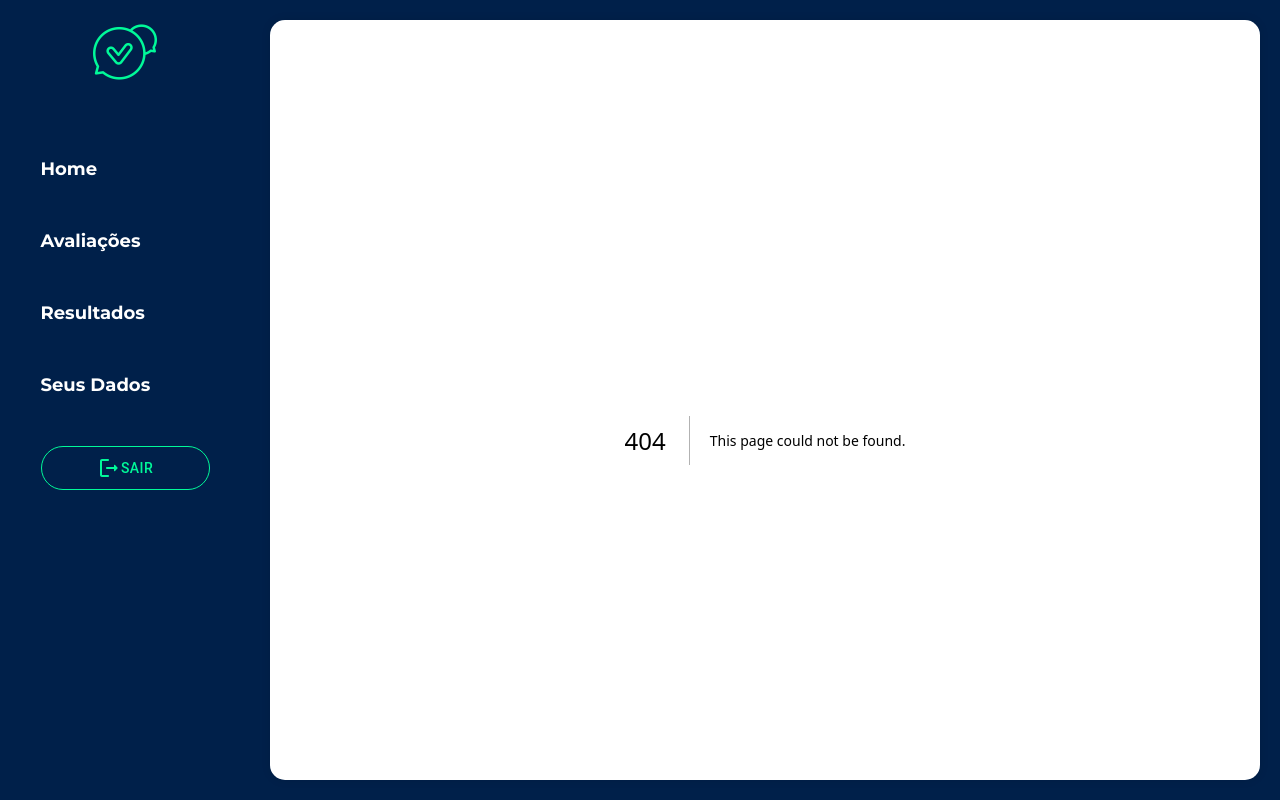
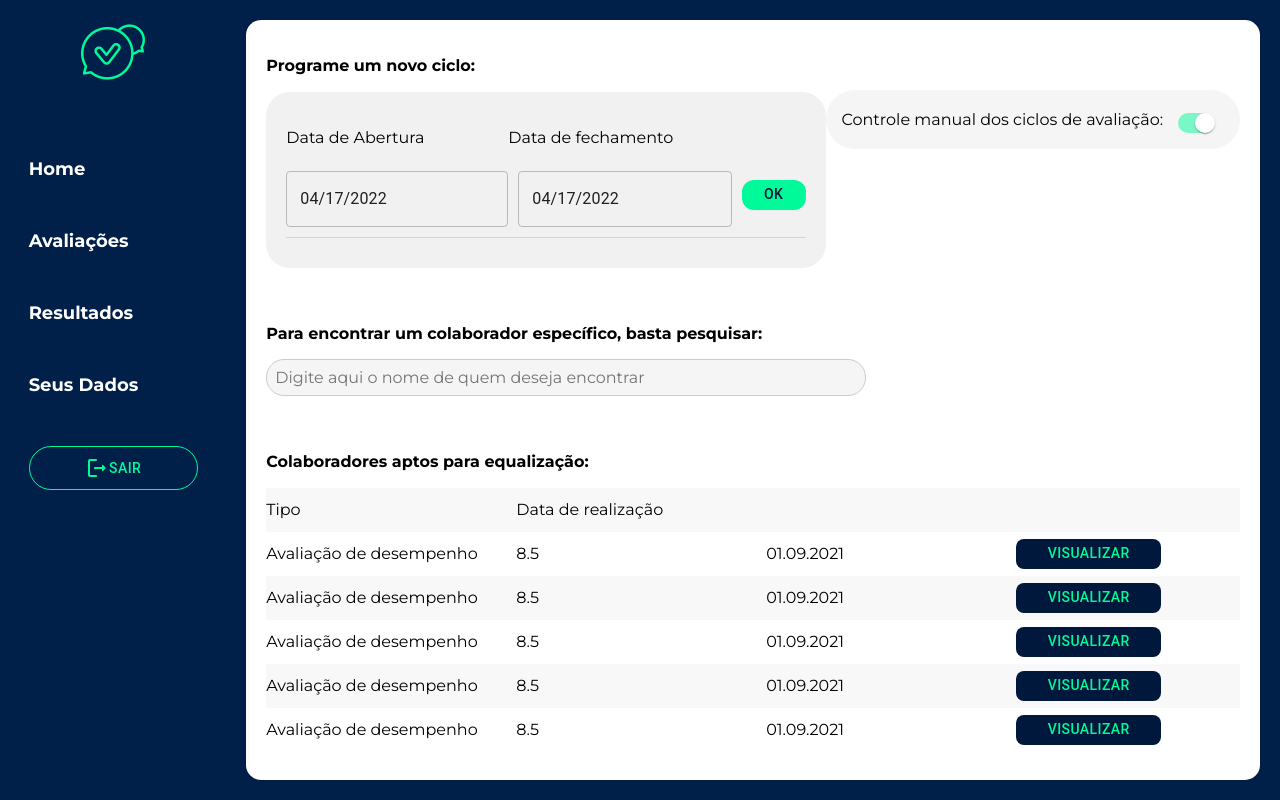
Before and after one commit to Rocket-Lab-Grupo-4/Projeto-Rocket, a Next.js app: page /painelControle/1 in a window 1280 px wide. Before the commit this address had no page. Built offline with nearby package versions, Linux system fonts and the light colour scheme.

Commit message:
feat/controlPanel: structure

```diff
--- a/package.json
+++ b/package.json
@@ -13,9 +13,11 @@
     "@emotion/styled": "^11.11.5",
     "@mui/icons-material": "^5.15.20",
     "@mui/material": "^5.15.19",
+    "@mui/x-date-pickers": "^7.7.1",
     "@prisma/client": "^5.15.1",
     "@types/pdfmake": "^0.2.9",
     "axios": "^1.7.2",
+    "dayjs": "^1.11.11",
     "mui": "^0.0.1",
     "next": "14.2.3",
     "pdfmake": "^0.2.10",
--- /dev/null
+++ b/src/app/(general)/painelControle/[id]/page.tsx
@@ -0,0 +1,109 @@
+"use client";
+import { useEffect, useState } from "react";
+import styles from "./panelControl.module.scss";
+import NewCicle from "@/app/components/newCicleCard/newCicle";
+import ControlledSwitches from "@/app/components/switch/switch";
+import SearchBar from "@/app/components/searchBar/searchBar";
+import { BlueButton } from "@/app/components/buttons/button";
+import { formatDate } from "@/utils/formatDate";
+
+interface Avaliation {
+  name: string;
+  media: number;
+  dateConcluded: string;
+}
+
+const avaliations: Avaliation[] = [
+  {
+    name: "Avaliação de desempenho",
+    media: 8.5,
+    dateConcluded: "2021-09-01",
+  },
+  {
+    name: "Avaliação de desempenho",
+    media: 8.5,
+    dateConcluded: "2021-09-01",
+  },
+  {
+    name: "Avaliação de desempenho",
+    media: 8.5,
+    dateConcluded: "2021-09-01",
+  },
+  {
+    name: "Avaliação de desempenho",
+    media: 8.5,
+    dateConcluded: "2021-09-01",
+  },
+  {
+    name: "Avaliação de desempenho",
+    media: 8.5,
+    dateConcluded: "2021-09-01",
+  },
+];
+
+function ControlPanel() {
+  const [checked, setChecked] = useState(true);
+
+  const handleChange = (checked: boolean) => {
+    setChecked(checked);
+  };
+
+  useEffect(() => {
+    console.log(checked);
+  }, [checked]);
+
+  return (
+    <div className={styles.container}>
+      <div className={styles.sectionOne}>
+        <div>
+          <p className={styles.title}>Programe um novo ciclo:</p>
+          <NewCicle programatedCicle={[]} />
+        </div>
+        <div className={styles.containerSwitch}>
+          <p>Controle manual dos ciclos de avaliação:</p>
+          <ControlledSwitches getValues={handleChange} />
+        </div>
+      </div>
+      <div>
+        <p className={styles.title}>
+          Para encontrar um colaborador específico, basta pesquisar:
+        </p>
+        <SearchBar onSearch={() => {}} />
+      </div>
+
+      <div>
+        <p className={styles.title}>Colaboradores aptos para equalização:</p>
+        <div className={styles.lineGrey}>
+          <p className={`${styles.subtitle} ${styles.width}`}>Tipo</p>
+          <p className={`${styles.subtitle} ${styles.width}`}>
+            Data de realização
+          </p>
+        </div>
+        {avaliations.map((avaliation, index) => (
+          <div
+            key={index}
+            className={index % 2 === 0 ? styles.lineWhite : styles.lineGrey}
+          >
+            <p className={styles.width}>{avaliation.name}</p>
+            <p className={styles.width}>{avaliation.media}</p>
+            <p className={styles.width}>
+              {formatDate(avaliation.dateConcluded ?? "")}
+            </p>
+            <div className={styles.buttonsContainer}>
+              <BlueButton
+                width="145px"
+                height="30px"
+                borderRadius="8px"
+                onClick={() => {}}
+              >
+                Visualizar
+              </BlueButton>
+            </div>
+          </div>
+        ))}
+      </div>
+    </div>
+  );
+}
+
+export default ControlPanel;
--- /dev/null
+++ b/src/app/(general)/painelControle/[id]/panelControl.module.scss
@@ -0,0 +1,81 @@
+.container {
+  display: flex;
+  flex-direction: column;
+  gap: 40px;
+
+  height: fit-content;
+
+}
+
+.sectionOne {
+  display: flex;
+  flex-direction: row;
+  justify-content: space-between;
+  align-items: flex-start;
+
+  width: 100%;
+  height: fit-content;
+}
+
+.title {
+  font-family: Montserrat;
+  font-size: 16px;
+  font-weight: 600;
+  line-height: 19.5px;
+  color: #000000;
+
+}
+
+.containerSwitch {
+  display: flex;
+  flex-direction: row;
+  justify-content: space-between;
+  align-items: center;
+
+  width: 456px;
+  height: 59px;
+
+  background: #F5F5F5;
+
+  border-radius: 29px;
+
+  padding: 16px;
+  margin-top: 50px;
+}
+
+
+.lineGrey {
+  display: flex;
+  flex-direction: row;
+
+  justify-content: flex-start;
+  align-items: center;
+
+
+  width: 100%;
+  height: 44px;
+  background-color: rgba(248, 248, 248, 1)
+}
+
+.lineWhite {
+  display: flex;
+  flex-direction: row;
+
+
+  justify-content: flex-start;
+  align-items: center;
+
+  width: 100%;
+  height: 44px;
+  background-color: rgba(255, 255, 255, 1);
+}
+
+.width {
+  font-family: Montserrat;
+  font-size: 16px;
+  font-weight: 500;
+  line-height: 19.5px;
+  color: #000;
+
+  width: 250px;
+}
--- /dev/null
+++ b/src/app/components/newCicleCard/newCicle.tsx
@@ -0,0 +1,120 @@
+"use client";
+import React, { useEffect, useState } from "react";
+import styles from "./newcicle.module.scss";
+
+import { Divider, IconButton } from "@mui/material";
+import { DateField } from "@mui/x-date-pickers/DateField";
+
+import dayjs, { Dayjs } from "dayjs";
+import { DemoContainer } from "@mui/x-date-pickers/internals/demo";
+import { LocalizationProvider } from "@mui/x-date-pickers/LocalizationProvider";
+import { AdapterDayjs } from "@mui/x-date-pickers/AdapterDayjs";
+import { GreenButton } from "../buttons/button";
+
+import DeleteOutlinedIcon from "@mui/icons-material/DeleteOutlined";
+import { info } from "console";
+
+interface NewCicleProps {
+  getdate?: (date: string) => void;
+  okClick?: () => void;
+  trashClick?: () => void;
+  programatedCicle: programatedCicleType;
+}
+
+interface programatedCicleType {
+  [index: number]: [string, string];
+}
+
+const programatedCicleList: programatedCicleType = [
+  ["2022-04-17", "2022-04-24"],
+  ["2022-04-25", "2022-05-02"],
+  ["2022-05-03", "2022-05-10"],
+  ["2022-05-11", "2022-05-18"],
+  ["2022-05-19", "2022-05-26"],
+  ["2022-05-27", "2022-06-03"],
+  ["2022-05-27", "2022-06-03"],
+  ["2022-05-27", "2022-06-03"],
+  ["2022-05-27", "2022-06-03"],
+];
+
+function NewCicle({
+  getdate,
+  okClick,
+  trashClick,
+  programatedCicle = programatedCicleList,
+}: NewCicleProps) {
+  const [openDate, setOpenDate] = useState<Dayjs | null>(dayjs("2022-04-17"));
+  const [closeDate, setCloseDate] = useState<Dayjs | null>(dayjs("2022-04-17"));
+
+  useEffect(() => {
+    if (openDate && closeDate) {
+      getdate &&
+        getdate(
+          `${openDate.format("YYYY-MM-DD")} até ${closeDate.format(
+            "YYYY-MM-DD"
+          )}`
+        );
+
+      console.log(closeDate.format("YYYY-MM-DD"));
+    }
+  }, [openDate, closeDate]);
+
+  return (
+    <div className={styles.card}>
+      <div className={styles.subDivision}>
+        <div>
+          <p>Data de Abertura</p>
+          <LocalizationProvider dateAdapter={AdapterDayjs}>
+            <DemoContainer components={["DateField"]}>
+              <DateField
+                value={openDate}
+                onChange={(newValue) => setOpenDate(newValue)}
+              />
+            </DemoContainer>
+          </LocalizationProvider>
+        </div>
+
+        <div>
+          <p>Data de fechamento</p>
+          <div className={styles.inLine}>
+            <LocalizationProvider dateAdapter={AdapterDayjs}>
+              <DemoContainer components={["DateField"]}>
+                <DateField
+                  value={closeDate}
+                  onChange={(newValue) => setCloseDate(newValue)}
+                />
+              </DemoContainer>
+            </LocalizationProvider>
+            <GreenButton
+              width="50px"
+              height="30px"
+              borderRadius="12px"
+              onClick={okClick}
+            >
+              Ok
+            </GreenButton>
+          </div>
+        </div>
+      </div>
+
+      <Divider />
+
+      <div className={styles.listCicle}>
+        {programatedCicle.map((cicle, index) => {
+          return (
+            <div key={index} className={styles.cicles}>
+              <p>
+                Ciclo programado: {cicle[0]} até {cicle[1]}
+              </p>
+              <IconButton aria-label="delete" onClick={trashClick}>
+                <DeleteOutlinedIcon />
+              </IconButton>
+            </div>
+          );
+        })}
+      </div>
+    </div>
+  );
+}
+
+export default NewCicle;
--- /dev/null
+++ b/src/app/components/newCicleCard/newcicle.module.scss
@@ -0,0 +1,68 @@
+.card {
+  width: fit-content;
+  border-radius: 24px;
+  background-color: #F1F1F1;
+  padding: 20px;
+
+  display: flex;
+  flex-direction: column;
+  gap: 10px;
+}
+
+.subDivision {
+  display: flex;
+  flex-direction: row;
+  align-items: center;
+  justify-content: center;
+}
+
+.inLine {
+  display: flex;
+  flex-direction: row;
+  align-items: center;
+  justify-content: center;
+  gap: 10px;
+  margin-left: 10px;
+}
+
+.dateField {
+  width: 100px;
+  height: 33px;
+  border-radius: 16.5px;
+  background: #FFFFFF;
+}
+
+.text {
+  font-family: Montserrat;
+  font-size: 15px;
+  font-weight: 500;
+  line-height: 18.29px;
+  text-align: left;
+}
+
+.cicles {
+  display: flex ;
+  flex-direction: row;
+  align-items: center;
+  justify-content: center;
+
+  margin-top: 5px;
+  margin-bottom: 5px;
+
+  height: 24px;
+  border-radius: 12px;
+  background-color: #D9D9D9;
+
+  padding: 12px;
+}
+
+.listCicle {
+  display: flex;
+  flex-direction: column;
+  align-items: center;
+  justify-content: center;
+
+  height: fit-content;
+  overflow-y: scroll;
+
+}
--- a/src/app/components/searchBar/searchBar.module.scss
+++ b/src/app/components/searchBar/searchBar.module.scss
@@ -4,8 +4,6 @@
 .searchBar {
   width: 100%;
   max-width: 600px;
-  margin: 0 auto;
-  padding: 1rem;
 }
 
 .searchInput {
@@ -16,5 +14,4 @@
   font-family: "Montserrat", sans-serif;
   background-color: #f5f5f5;
   border-radius: 18px;
-  margin-bottom: 1rem;
 }
--- /dev/null
+++ b/src/app/components/switch/switch.tsx
@@ -0,0 +1,52 @@
+"use client";
+import * as React from "react";
+import Switch from "@mui/material/Switch";
+import { ChangeEvent, useState } from "react";
+
+interface switchProps {
+  getValues: (value: boolean) => void;
+}
+
+export default function ControlledSwitches({ getValues }: switchProps) {
+  const [checked, setChecked] = useState(true);
+
+  const handleChange = (event: ChangeEvent<HTMLInputElement>) => {
+    setChecked(event.target.checked);
+    getValues(event.target.checked);
+  };
+
+  return (
+    <Switch
+      checked={checked}
+      onChange={handleChange}
+      inputProps={{ "aria-label": "controlled" }}
+      sx={{
+        "& .MuiSwitch-switchBase": {
+          marginTop: 0.4,
+
+          color: "white",
+          "&:hover": {
+            backgroundColor: "rgba(255, 255, 255, 0.08)",
+          },
+        },
+        "& .MuiSwitch-switchBase.Mui-checked": {
+          color: "white",
+          "&:hover": {
+            backgroundColor: "rgba(255, 255, 255, 0.08)",
+          },
+        },
+        "& .MuiSwitch-switchBase.Mui-checked + .MuiSwitch-track": {
+          backgroundColor: "#00F999",
+        },
+        "& .MuiSwitch-track": {
+          borderRadius: 20 / 2,
+          height: 20,
+        },
+        "& .MuiSwitch-thumb": {
+          width: 20,
+          height: 20,
+        },
+      }}
+    />
+  );
+}
```
Also changed, not shown: 1 other file (tests, documents, lock files or other folders).
